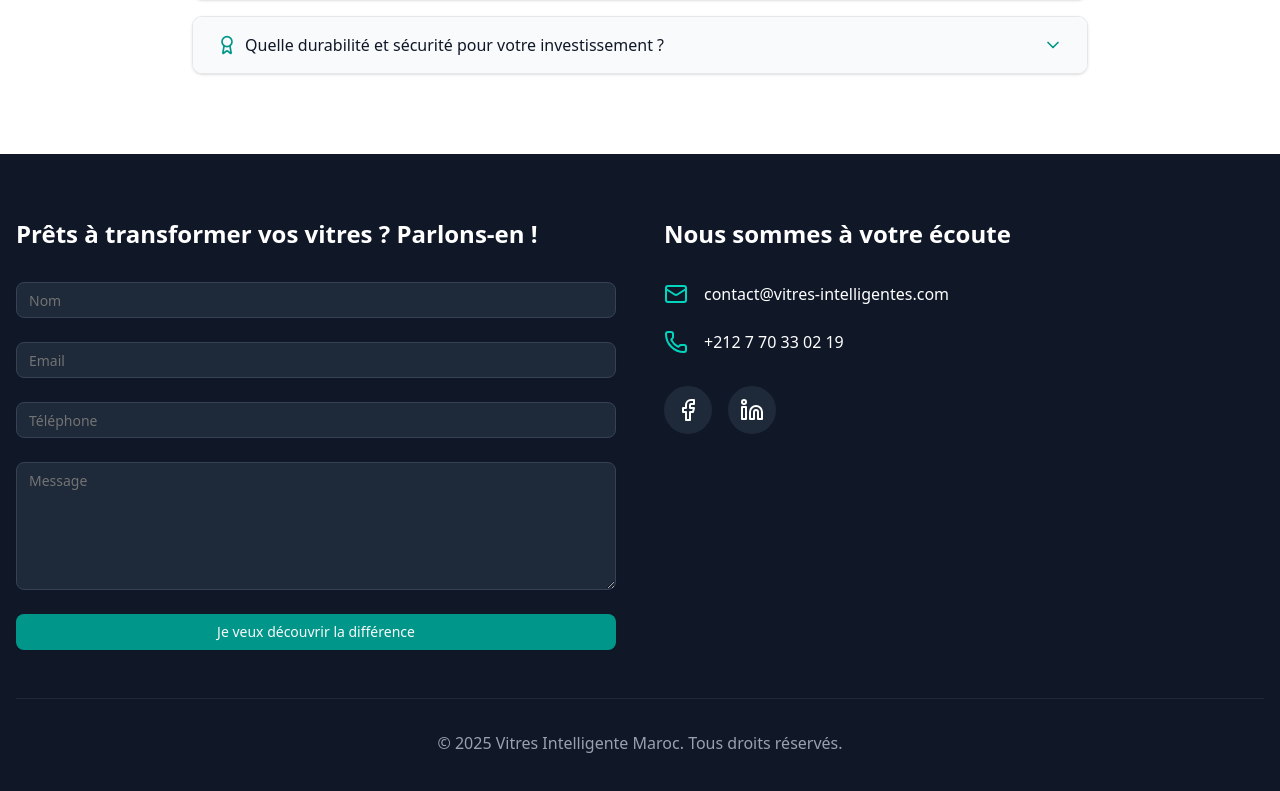
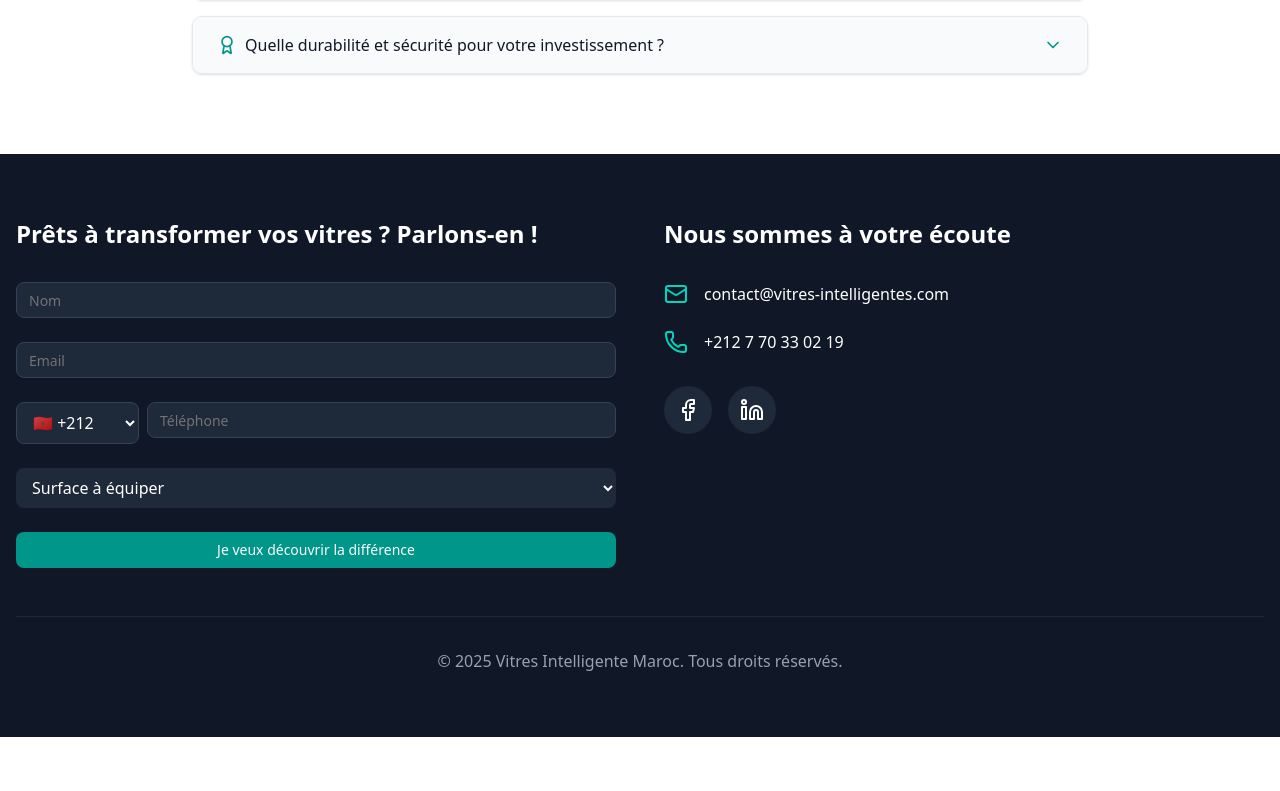
Before and after one commit to eteampmf/sfs_landingpage, a React (Vite) app: page / in a window 1280 px wide. Shown: the part 4036-4827 px from the top of the page. After the commit the page ends 4773 px from the top, so only its background shows below. Built offline with nearby package versions, Linux system fonts and the light colour scheme.

Commit message:
contact info country

```diff
--- a/src/App.jsx
+++ b/src/App.jsx
@@ -54,9 +54,11 @@ function App() {
   const [formData, setFormData] = useState({
     name: '',
     email: '',
+    countryCode: '',
     phone: '',
-    message: ''
+    surface: ''
   })
+
   const [isSubmitting, setIsSubmitting] = useState(false)
   const [submitStatus, setSubmitStatus] = useState('')
   const [activeSlide, setActiveSlide] = useState(0)
@@ -93,8 +95,8 @@ function App() {
         {
           from_name: formData.name,
           from_email: formData.email,
-          phone: formData.phone,
-          message: formData.message,
+          phone: `${formData.countryCode} ${formData.phone}`,
+          surface: formData.surface,
         },
         EMAILJS_PUBLIC_KEY
       )
@@ -457,20 +459,44 @@ function App() {
                   required
                   className="bg-gray-800 border-gray-700 text-white placeholder-gray-400"
                 />
-                <Input
-                  type="tel"
-                  placeholder="Téléphone"
-                  value={formData.phone}
-                  onChange={(e) => setFormData({...formData, phone: e.target.value})}
-                  className="bg-gray-800 border-gray-700 text-white placeholder-gray-400"
-                />
-                <Textarea
-                  placeholder="Message"
-                  value={formData.message}
-                  onChange={(e) => setFormData({...formData, message: e.target.value})}
+                {/* Téléphone avec indicatif */}
+                <div className="flex space-x-2">
+                  <select
+                    value={formData.countryCode}
+                    onChange={(e) => setFormData({ ...formData, countryCode: e.target.value })}
+                    className="bg-gray-800 border border-gray-700 text-white rounded-md px-3 py-2"
+                  >
+                    <option value="+212">🇲🇦 +212</option>
+                    <option value="+33">🇫🇷 +33</option>
+                    <option value="+34">🇪🇸 +34</option>
+                    <option value="+44">🇬🇧 +44</option>
+                    <option value="+49">🇩🇪 +49</option>
+                    <option value="+1">🇺🇸 +1 (US)</option>
+                    <option value="+1">🇨🇦 +1 (CA)</option>
+                  </select>
+                  <Input
+                    type="tel"
+                    placeholder="Téléphone"
+                    value={formData.phone}
+                    onChange={(e) => setFormData({ ...formData, phone: e.target.value })}
+                    className="flex-1 bg-gray-800 border-gray-700 text-white placeholder-gray-400"
+                    required
+                  />
+                </div>
+
+                {/* Surface à équiper */}
+                <select
+                  value={formData.surface}
+                  onChange={(e) => setFormData({ ...formData, surface: e.target.value })}
                   required
-                  className="bg-gray-800 border-gray-700 text-white placeholder-gray-400 min-h-32"
-                />
+                  className="w-full bg-gray-800 border-gray-700 text-white rounded-md px-3 py-2"
+                >
+                  <option value="">Surface à équiper</option>
+                  <option value="moins de 5 m2">Moins de 5 m²</option>
+                  <option value="entre 5 et 40 m2">Entre 5 et 40 m²</option>
+                  <option value="plus de 40 m2">Plus de 40 m²</option>
+                </select>
+
                 <Button
                   type="submit"
                   disabled={isSubmitting}
```
Also changed, not shown: 4 other files (tests, documents, lock files or other folders).
